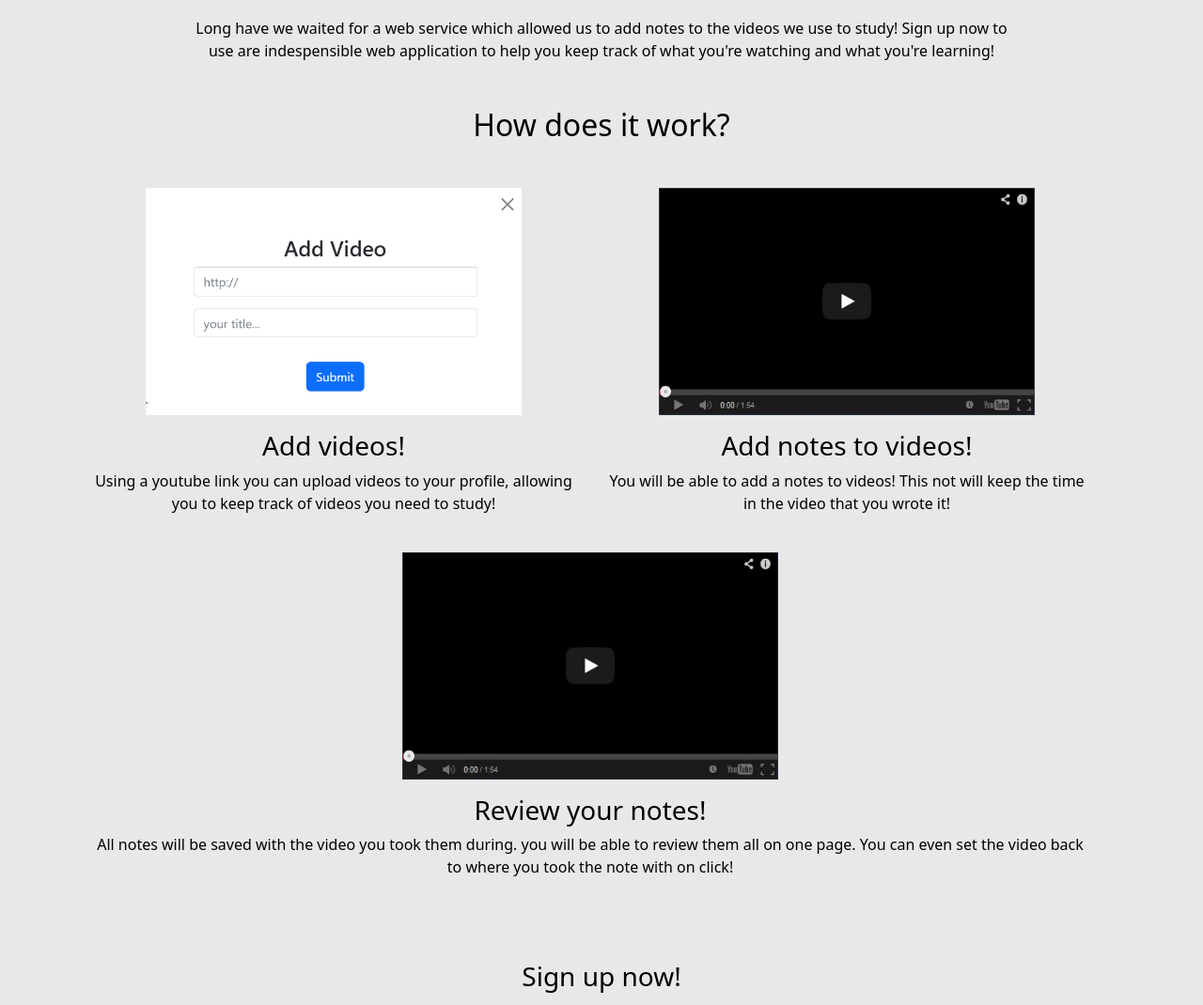
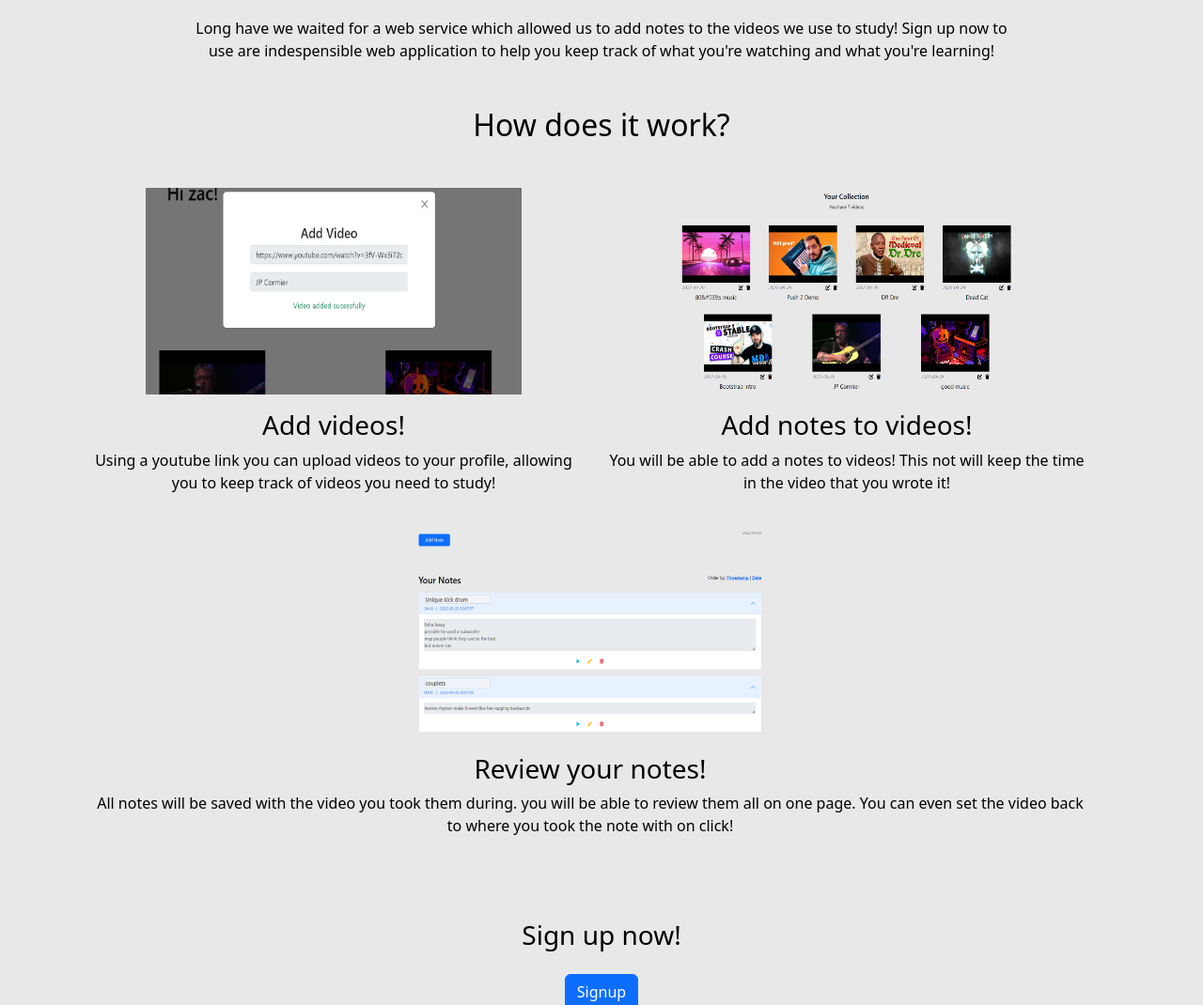
Before and after one commit to zac-clarke/YouTubeNotes, a PHP site: page / in a window 1280 px wide. Shown: the part 204-1274 px from the top of the page at 94% size. Run offline with PHP 8.4, Linux system fonts and the light colour scheme.

Commit message:
good stuff

```diff
--- a/index.php
+++ b/index.php
@@ -20,7 +20,7 @@
         <div class="row container-sm">
             <div class=" col mb-4">
                 <div class="mb-3">
-                    <img src="img/addVideo.png" alt="add video modal" width=400>
+                    <img src="img/add_sucess.png" alt="add video modal" width=400 height=220 >
                 </div>
                 <h3>Add videos!</h3>
                 <p>
@@ -30,7 +30,7 @@
             </div>
             <div class=" col mb-4">
                 <div class="mb-3">
-                    <img src="img/video-placeholder.jpg" width=400 height=242>
+                    <img src="img/collection.png" width=400 height=220>
                 </div>
                 <h3>Add notes to videos!</h3>
                 <p>
@@ -40,7 +40,7 @@
             </div>
             <div class=" col mb-4">
                 <div class="mb-3">
-                    <img src="img/video-placeholder.jpg" width=400 height=242>
+                    <img src="img/notes.png" width=400 height=220>
                 </div>
                 <h3>Review your notes!</h3>
                 <p>
```
Also changed, not shown: img/addVideo.png (deleted), img/add_sucess.png (added), img/collection.png (added), img/notes.png (added).
